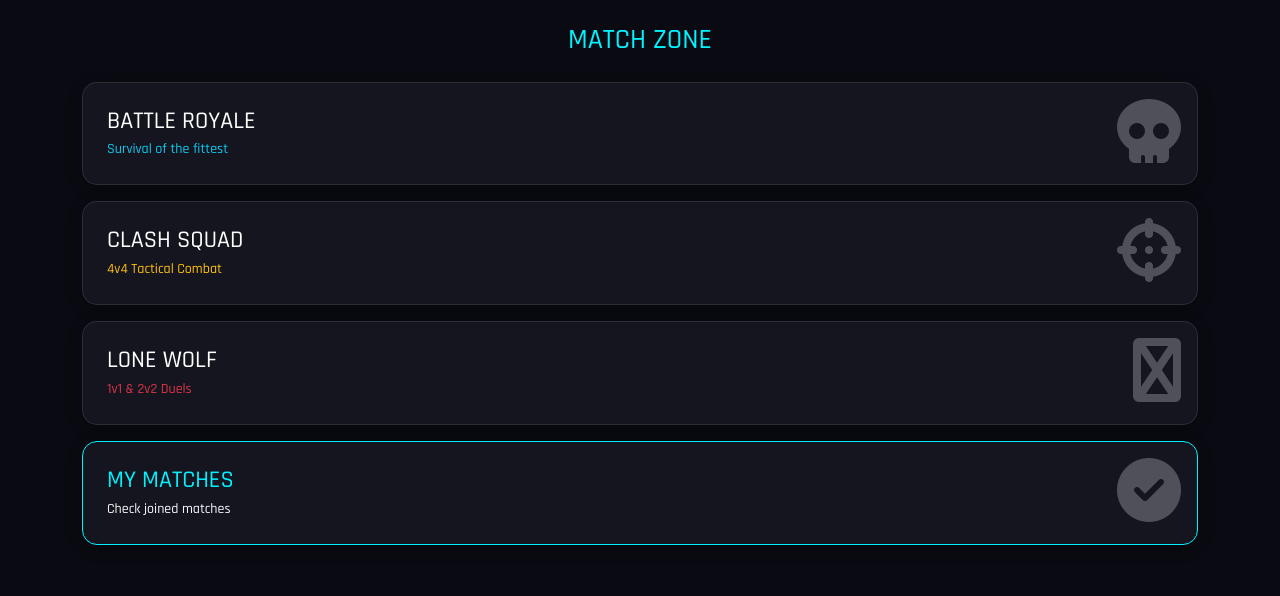
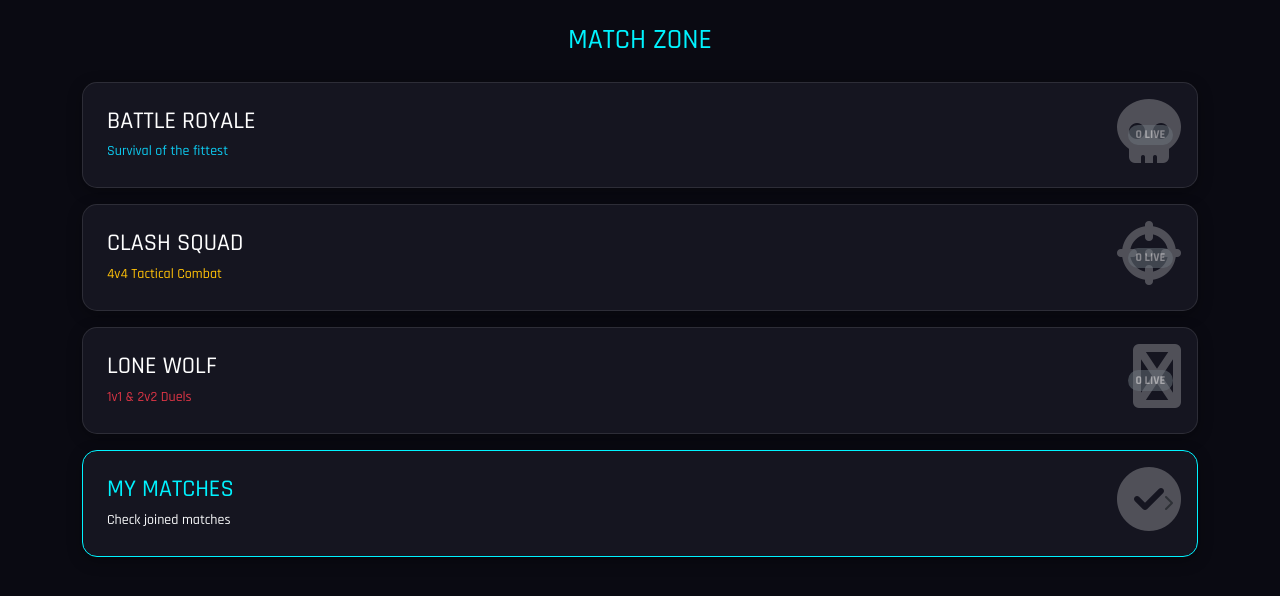
Before and after one commit to MR-CR4CK3R/kg-tour-bd, a Python web app: template templates/matches.html in a window 1280 px wide. Shown: the part 92-688 px from the top of the page. Run offline with Jinja, Linux system fonts and the light colour scheme; the template is opened without the code that fills it, so the values that code supplies are empty.

Commit message:
Update matches.html

```diff
--- a/templates/matches.html
+++ b/templates/matches.html
@@ -3,28 +3,74 @@
 <h3 class="text-neon mb-4 text-center">MATCH ZONE</h3>
 
 <div class="d-grid gap-3">
+
     <a href="{{ url_for('matches_list', m_type='br') }}" class="card card-custom p-4 text-decoration-none text-white position-relative overflow-hidden">
         <div class="position-absolute end-0 top-0 p-3 opacity-25"><i class="fas fa-skull fa-4x"></i></div>
+
+        <div class="d-flex justify-content-between align-items-center position-relative" style="z-index: 1;">
+            <div>
                 <h4 class="mb-1">BATTLE ROYALE</h4>
                 <small class="text-info">Survival of the fittest</small>
+            </div>
+
+            {% if counts.get('BR', 0) > 0 %}
+                <span class="badge bg-success rounded-pill shadow-sm animate__animated animate__pulse animate__infinite">
+                    {{ counts['BR'] }} LIVE
+                </span>
+            {% else %}
+                <span class="badge bg-secondary rounded-pill opacity-50">0 LIVE</span>
+            {% endif %}
+        </div>
     </a>
 
     <a href="{{ url_for('matches_list', m_type='cs') }}" class="card card-custom p-4 text-decoration-none text-white position-relative overflow-hidden">
         <div class="position-absolute end-0 top-0 p-3 opacity-25"><i class="fas fa-crosshairs fa-4x"></i></div>
+
+        <div class="d-flex justify-content-between align-items-center position-relative" style="z-index: 1;">
+            <div>
                 <h4 class="mb-1">CLASH SQUAD</h4>
                 <small class="text-warning">4v4 Tactical Combat</small>
+            </div>
+
+            {% if counts.get('CS', 0) > 0 %}
+                <span class="badge bg-success rounded-pill shadow-sm animate__animated animate__pulse animate__infinite">
+                    {{ counts['CS'] }} LIVE
+                </span>
+            {% else %}
+                <span class="badge bg-secondary rounded-pill opacity-50">0 LIVE</span>
+            {% endif %}
+        </div>
     </a>
 
     <a href="{{ url_for('matches_list', m_type='lw') }}" class="card card-custom p-4 text-decoration-none text-white position-relative overflow-hidden">
         <div class="position-absolute end-0 top-0 p-3 opacity-25"><i class="fas fa-wolf-pack-battalion fa-4x"></i></div>
+
+        <div class="d-flex justify-content-between align-items-center position-relative" style="z-index: 1;">
+            <div>
                 <h4 class="mb-1">LONE WOLF</h4>
                 <small class="text-danger">1v1 & 2v2 Duels</small>
+            </div>
+
+            {% if counts.get('LW', 0) > 0 %}
+                <span class="badge bg-success rounded-pill shadow-sm animate__animated animate__pulse animate__infinite">
+                    {{ counts['LW'] }} LIVE
+                </span>
+            {% else %}
+                <span class="badge bg-secondary rounded-pill opacity-50">0 LIVE</span>
+            {% endif %}
+        </div>
     </a>
 
     <a href="{{ url_for('matches_list', m_type='joined') }}" class="card card-custom p-4 text-decoration-none text-white position-relative overflow-hidden" style="border-color: var(--neon-blue);">
         <div class="position-absolute end-0 top-0 p-3 opacity-25"><i class="fas fa-check-circle fa-4x"></i></div>
+
+        <div class="d-flex justify-content-between align-items-center position-relative" style="z-index: 1;">
+            <div>
                 <h4 class="mb-1 text-neon">MY MATCHES</h4>
                 <small class="text-light">Check joined matches</small>
+            </div>
+            <i class="fas fa-chevron-right text-muted"></i>
+        </div>
     </a>
 </div>
 {% endblock %}
```
Lines whose indentation alone changed are shown as unchanged.
